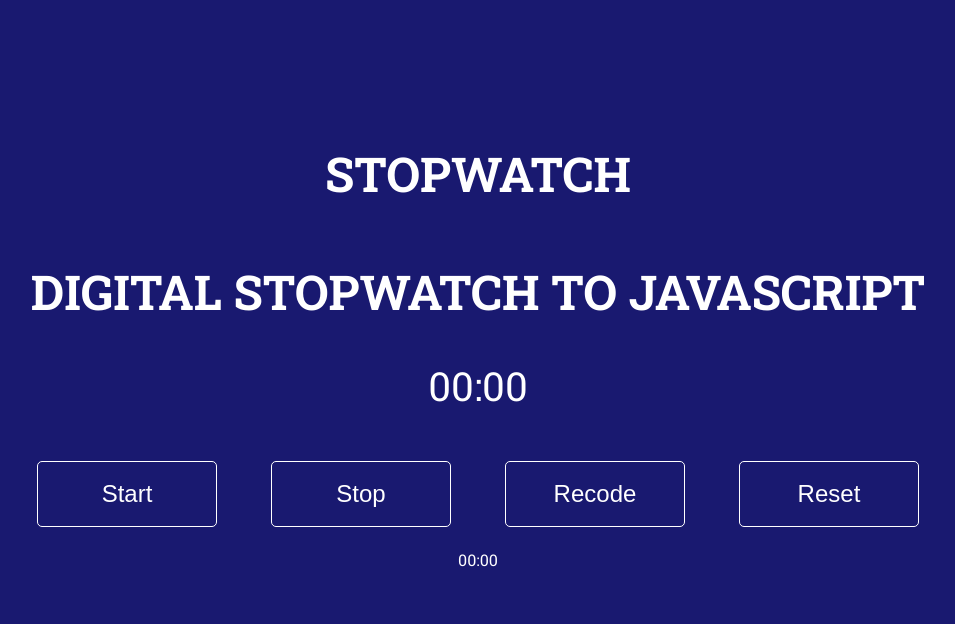
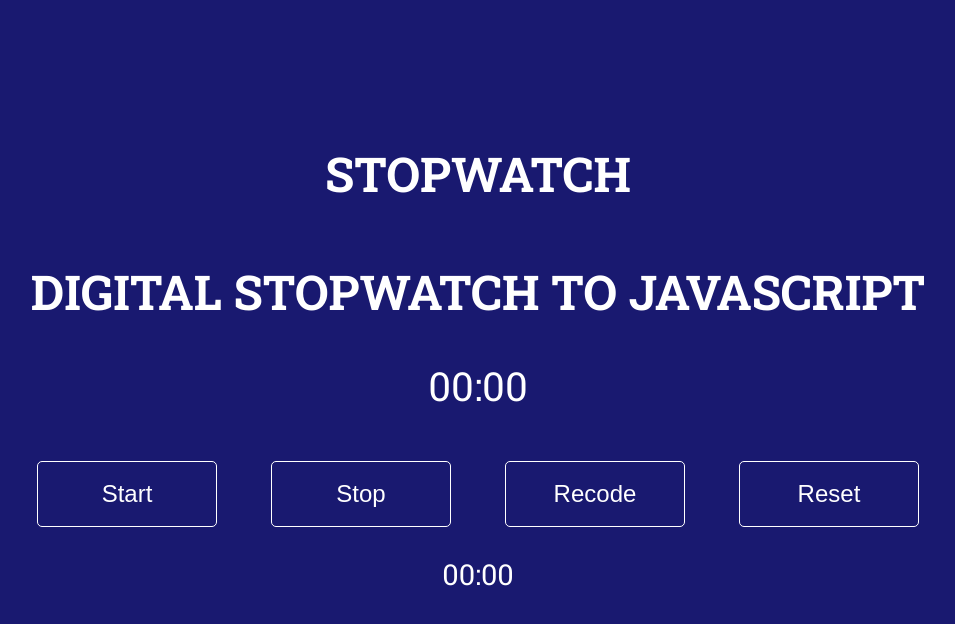
Before and after one commit to Issac-J/practice.JS, a plain HTML site: page Digital_Stopwatch/index.html in a window 1280 px wide. Both pictures are taken after a click on the button "Recode". Shown: the whole page, without its empty margins (162-1117 px from the left). Drawn offline with Linux system fonts and the light colour scheme.

Commit message:
Styled recodeList Elements

```diff
--- a/Digital_Stopwatch/style.css
+++ b/Digital_Stopwatch/style.css
@@ -43,3 +43,17 @@ button:hover {
   color: #191970;
   transition: 0.2s ease-in-out;
 }
+
+#recodeList {
+  display: flex;
+  align-items: center;
+  justify-content: center;
+  flex-direction: column;
+}
+
+#recodeList div {
+  font-size: 1.8rem;
+  width: 200px;
+  margin: 4px auto;
+  padding: 4px;
+}
```
